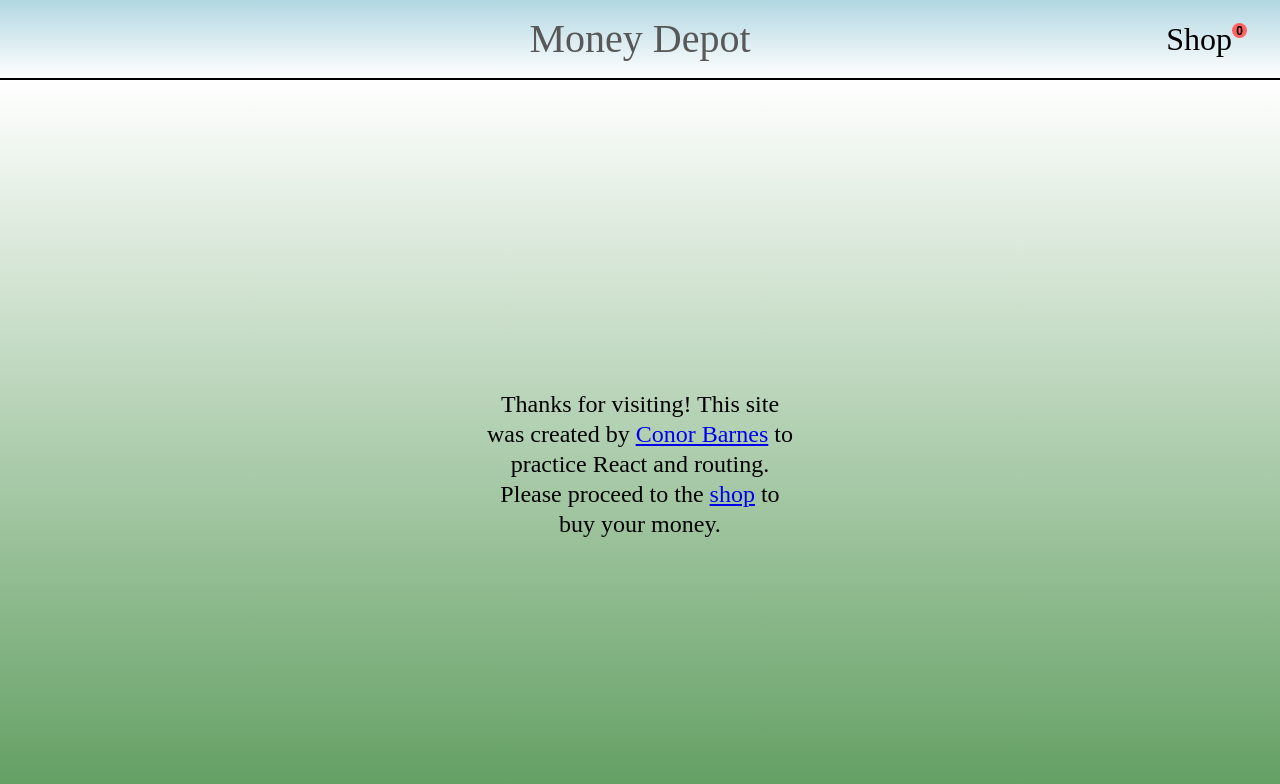
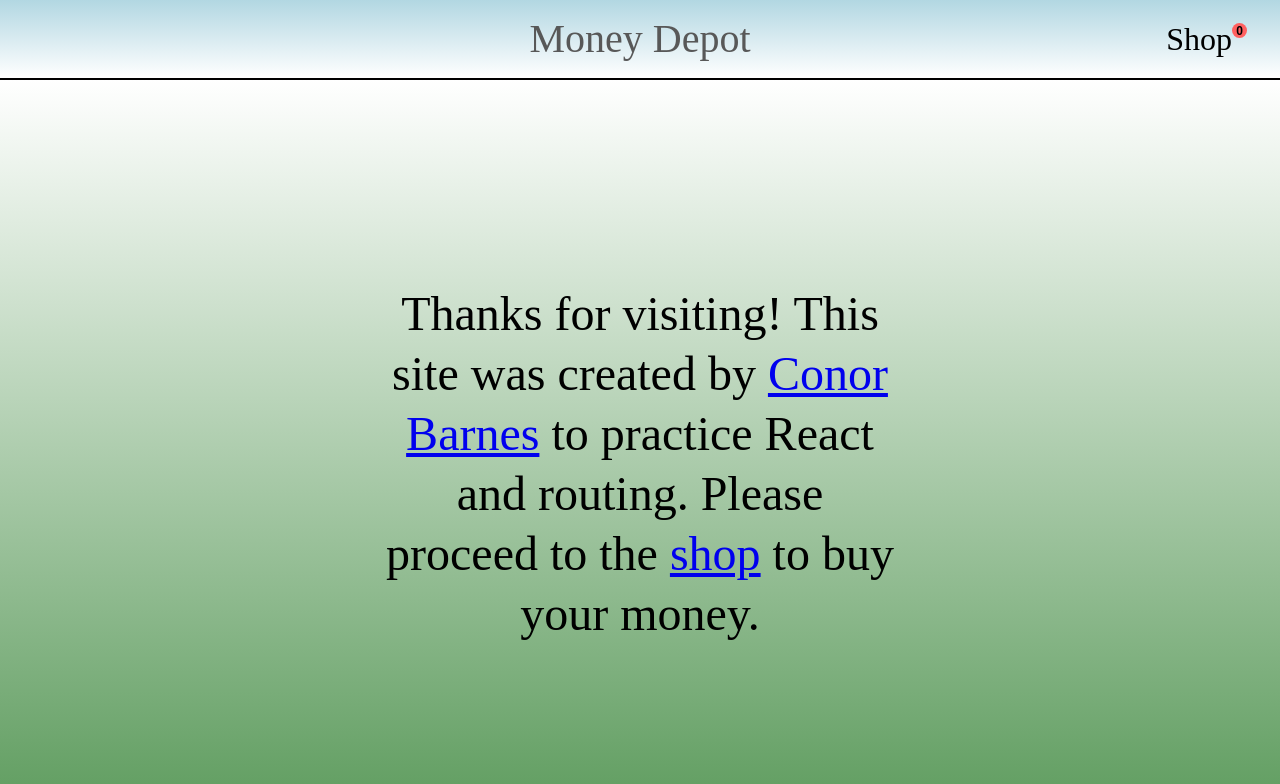
Before and after one commit to Ideopunk/shopping-cart, a React (Create React App) app: page / in a window 1280 px wide. Shown: the top 784 px of the page. Built offline with nearby package versions, Linux system fonts and the light colour scheme.

Commit message:
Finaggling overflow

```diff
--- a/src/styles/App.scss
+++ b/src/styles/App.scss
@@ -7,7 +7,7 @@
     display: flex;
     flex-direction: column;
     justify-content: center;
-    height: 100%;
+    height: 100vh;
     overflow: hidden;
 }
 
@@ -27,6 +27,10 @@
 }
 
 @media (max-width: 769px) {
+    .App {
+        height: 100%;
+    }
+
     .navbar {
         font-size: 1rem;
         padding: 0 1rem;
@@ -40,7 +44,6 @@
     flex-direction: column;
     line-height: 1.25;
     padding-top: 3rem;
-    font-size: 1.5rem;
     box-sizing: border-box;
     justify-content: center;
     text-align: center;
@@ -50,12 +53,14 @@
 }
 
 .text-squeeze {
-    width: 25%;
+    width: 40%;
+    font-size: 3rem;
 }
 
 @media (max-width: 767px) {
     .text-squeeze {
         width: 80%;
+        font-size: 1.5rem;
     }
 }
 
```
